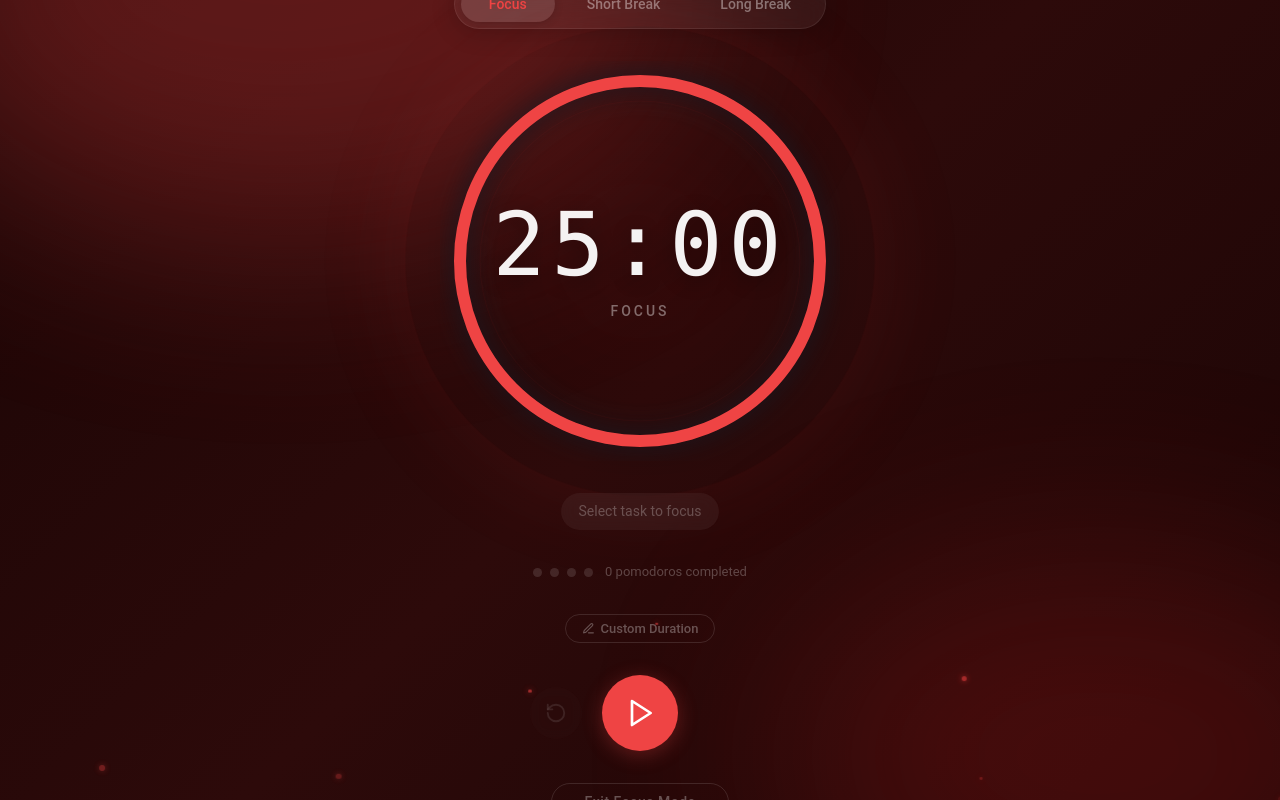
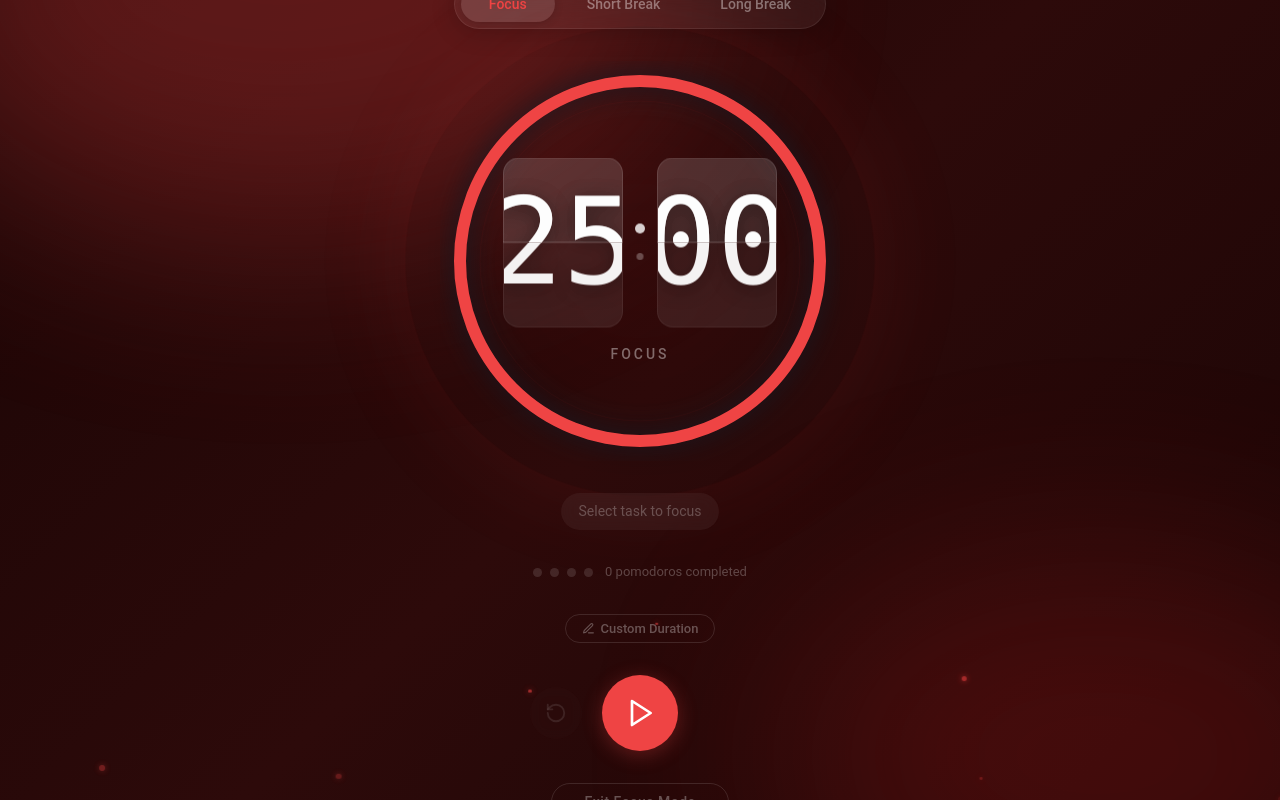
Before and after one commit to Choyeon/choyeon-todo, a Vue app: page /#/pomodoro-fullscreen in a window 1280 px wide. Built offline with nearby package versions, Linux system fonts and the light colour scheme.

Commit message:
feat: 优化翻转卡片+网页端全屏专注模式 - 纯色背景/GPU加速去抖动/浏览器全屏API/ESC退出

```diff
--- a/src/components/FlipCard.vue
+++ b/src/components/FlipCard.vue
@@ -14,7 +14,6 @@
         <span class="digit-bottom">{{ displayValue }}</span>
       </div>
     </div>
-    <div class="flip-card-shadow"></div>
   </div>
 </template>
 
@@ -31,17 +30,25 @@ const props = defineProps({
 const displayValue = ref(props.value)
 const nextValue = ref(props.value)
 const isFlipping = ref(false)
+let flipTimer = null
 
 watch(
   () => props.value,
   (newVal, oldVal) => {
     if (newVal !== oldVal) {
+      if (flipTimer) clearTimeout(flipTimer)
       nextValue.value = newVal
-      isFlipping.value = true
+      // Use double rAF to ensure DOM updates before animation
+      requestAnimationFrame(() => {
+        requestAnimationFrame(() => {
+          isFlipping.value = true
+        })
+      })
 
-      setTimeout(() => {
+      flipTimer = setTimeout(() => {
         displayValue.value = newVal
         isFlipping.value = false
+        flipTimer = null
       }, 600)
     }
   }
@@ -58,7 +65,7 @@ onMounted(() => {
   position: relative;
   width: 72px;
   height: 100px;
-  perspective: 600px;
+  perspective: 400px;
   font-family: var(--font-mono, 'SF Mono', 'Monaco', 'Courier New', monospace);
   font-variant-numeric: tabular-nums;
 }
@@ -68,9 +75,9 @@ onMounted(() => {
   width: 100%;
   height: 100%;
   transform-style: preserve-3d;
-  -webkit-transform-style: preserve-3d;
 }
 
+/* Center divider line */
 .flip-card-inner::before {
   content: '';
   position: absolute;
@@ -78,7 +85,7 @@ onMounted(() => {
   left: 0;
   right: 0;
   height: 2px;
-  background: rgba(0, 0, 0, 0.3);
+  background: rgba(0, 0, 0, 0.2);
   transform: translateY(-50%);
   z-index: 20;
   pointer-events: none;
@@ -89,12 +96,11 @@ onMounted(() => {
   width: 100%;
   height: 50%;
   overflow: hidden;
-  background: linear-gradient(
-    180deg,
-    var(--color-bg-tertiary) 0%,
-    var(--color-bg-secondary) 100%
-  );
-  border: 1px solid rgba(0, 0, 0, 0.08);
+  background: var(--color-bg-tertiary);
+  border: 1px solid rgba(0, 0, 0, 0.06);
+  /* GPU acceleration */
+  will-change: transform;
+  transform: translateZ(0);
 }
 
 .digit-top,
@@ -105,10 +111,9 @@ onMounted(() => {
   width: 100%;
   height: 200%;
   font-size: 68px;
-  font-weight: 200;
+  font-weight: 300;
   color: var(--color-text-primary);
   line-height: 1;
-  text-shadow: 0 1px 2px rgba(0, 0, 0, 0.1);
 }
 
 .digit-top {
@@ -119,17 +124,37 @@ onMounted(() => {
   transform: translateY(-50%);
 }
 
+/* Static layers - always visible */
 .flip-card-bottom-top {
   top: 0;
   border-radius: 16px 16px 0 0;
-  border-bottom: 1px solid rgba(0, 0, 0, 0.12);
+  border-bottom: none;
   z-index: 1;
 }
 
+.flip-card-top-bottom {
+  bottom: 0;
+  border-radius: 0 0 16px 16px;
+  border-top: none;
+  z-index: 1;
+}
+
+/* Animated top half - flips away */
+.flip-card-top-top {
+  top: 0;
+  border-radius: 16px 16px 0 0;
+  border-bottom: none;
+  transform-origin: bottom center;
+  z-index: 3;
+  backface-visibility: hidden;
+  -webkit-backface-visibility: hidden;
+}
+
+/* Animated bottom half - flips in from back */
 .flip-card-bottom-bottom {
   bottom: 0;
   border-radius: 0 0 16px 16px;
-  border-top: 1px solid rgba(0, 0, 0, 0.12);
+  border-top: none;
   transform-origin: top center;
   transform: rotateX(180deg);
   z-index: 2;
@@ -138,29 +163,13 @@ onMounted(() => {
   opacity: 0;
 }
 
-.flip-card-top-top {
-  top: 0;
-  border-radius: 16px 16px 0 0;
-  border-bottom: 1px solid rgba(0, 0, 0, 0.12);
-  transform-origin: bottom center;
-  z-index: 3;
-  backface-visibility: hidden;
-  -webkit-backface-visibility: hidden;
-}
-
-.flip-card-top-bottom {
-  bottom: 0;
-  border-radius: 0 0 16px 16px;
-  border-top: 1px solid rgba(0, 0, 0, 0.12);
-  z-index: 1;
-}
-
+/* Animation trigger */
 .flip-card.flip .flip-card-top-top {
-  animation: flipTopDown 0.6s ease-in-out forwards;
+  animation: flipTopDown 0.6s cubic-bezier(0.4, 0, 0.2, 1) forwards;
 }
 
 .flip-card.flip .flip-card-bottom-bottom {
-  animation: flipBottomUp 0.6s ease-in-out forwards;
+  animation: flipBottomUp 0.6s cubic-bezier(0.4, 0, 0.2, 1) forwards;
 }
 
 @keyframes flipTopDown {
@@ -168,10 +177,11 @@ onMounted(() => {
     transform: rotateX(0deg);
     opacity: 1;
   }
-  45% {
+  50% {
+    transform: rotateX(-90deg);
     opacity: 1;
   }
-  55% {
+  50.01% {
     opacity: 0;
   }
   100% {
@@ -185,31 +195,17 @@ onMounted(() => {
     transform: rotateX(180deg);
     opacity: 0;
   }
-  45% {
+  49.99% {
     opacity: 0;
   }
-  55% {
+  50% {
+    transform: rotateX(90deg);
     opacity: 1;
   }
   100% {
     transform: rotateX(0deg);
     opacity: 1;
   }
-}
-
-.flip-card-shadow {
-  position: absolute;
-  top: 4px;
-  left: 4px;
-  right: 4px;
-  bottom: 4px;
-  border-radius: 16px;
-  box-shadow:
-    0 8px 32px rgba(0, 0, 0, 0.2),
-    0 2px 8px rgba(0, 0, 0, 0.1),
-    inset 0 1px 0 rgba(255, 255, 255, 0.1);
-  pointer-events: none;
-  z-index: -1;
 }
 
 @media (max-width: 768px) {
--- a/src/components/PomodoroTimer.vue
+++ b/src/components/PomodoroTimer.vue
@@ -199,12 +199,7 @@
       </button>
     </div>
 
-    <button
-      v-if="isElectron"
-      class="fullscreen-btn"
-      @click="openFullscreen"
-      :title="$t('pomodoro.fullscreen')"
-    >
+    <button class="fullscreen-btn" @click="openFullscreen" :title="$t('pomodoro.fullscreen')">
       <Maximize2 :size="16" />
       <span>{{ $t('pomodoro.fullscreen') }}</span>
     </button>
@@ -261,6 +256,7 @@
 
 <script setup>
 import { computed, ref, watch, onMounted } from 'vue'
+import { useRouter } from 'vue-router'
 import { useTaskStore } from '../stores/taskStore'
 import { useSettingsStore } from '../stores/settingsStore'
 import { usePomodoroStore } from '../stores/pomodoroStore'
@@ -290,6 +286,7 @@ import {
 const taskStore = useTaskStore()
 const settingsStore = useSettingsStore()
 const pomodoroStore = usePomodoroStore()
+const router = useRouter()
 
 const isElectron = typeof window !== 'undefined' && !!window.electronAPI
 const showNoisePanel = ref(false)
@@ -340,6 +337,8 @@ const isDotFilled = (i) => {
 const openFullscreen = () => {
   if (window.electronAPI?.openPomodoroFullscreen) {
     window.electronAPI.openPomodoroFullscreen()
+  } else {
+    router.push('/pomodoro-fullscreen')
   }
 }
 
--- a/src/views/PomodoroFullscreenView.vue
+++ b/src/views/PomodoroFullscreenView.vue
@@ -55,7 +55,18 @@
           }"
         ></div>
         <div class="timer-display">
-          <span class="time-text">{{ pomodoroStore.formattedTime }}</span>
+          <div class="time-container">
+            <div class="time-unit">
+              <FlipCard :value="formattedMinutes" />
+            </div>
+            <span class="time-separator">
+              <span class="dot"></span>
+              <span class="dot"></span>
+            </span>
+            <div class="time-unit">
+              <FlipCard :value="formattedSeconds" />
+            </div>
+          </div>
           <span class="mode-label">{{ $t('pomodoro.' + pomodoroStore.currentMode) }}</span>
         </div>
       </div>
@@ -131,20 +142,33 @@
 
 <script setup>
 import { computed, watch, onMounted } from 'vue'
+import { useRouter } from 'vue-router'
 import { useTaskStore } from '../stores/taskStore'
 import { useSettingsStore } from '../stores/settingsStore'
 import { usePomodoroStore } from '../stores/pomodoroStore'
 import { Timer, Play, Pause, RotateCcw, Edit3 } from '@lucide/vue'
+import FlipCard from '../components/FlipCard.vue'
 
 const taskStore = useTaskStore()
 const settingsStore = useSettingsStore()
 const pomodoroStore = usePomodoroStore()
+const router = useRouter()
 
 const circumference = 2 * Math.PI * 180
 
 const progressOffset = computed(
   () => circumference * (1 - pomodoroStore.timeLeft / pomodoroStore.totalTime)
 )
+
+const formattedMinutes = computed(() => {
+  const minutes = Math.floor(pomodoroStore.timeLeft / 60)
+  return String(minutes).padStart(2, '0')
+})
+
+const formattedSeconds = computed(() => {
+  const seconds = pomodoroStore.timeLeft % 60
+  return String(seconds).padStart(2, '0')
+})
 
 const getParticleStyle = (_) => {
   const size = 2 + Math.random() * 4
@@ -172,12 +196,30 @@ const isDotFilled = (i) => {
 const exitFullscreen = () => {
   if (window.electronAPI?.closePomodoroFullscreen) {
     window.electronAPI.closePomodoroFullscreen()
+  } else {
+    if (document.fullscreenElement) {
+      document.exitFullscreen().catch(() => {})
+    }
+    router.push('/pomodoro')
   }
 }
 
 onMounted(async () => {
   pomodoroStore.setupWatchers(watch)
   pomodoroStore.initElectronMode()
+
+  // Web 端请求浏览器原生全屏
+  if (!window.electronAPI) {
+    const el = document.documentElement
+    if (el.requestFullscreen) {
+      el.requestFullscreen().catch(() => {})
+    }
+    // ESC 键退出
+    const handleKeydown = (e) => {
+      if (e.key === 'Escape') exitFullscreen()
+    }
+    document.addEventListener('keydown', handleKeydown)
+  }
 })
 
 // 子窗口不清理主窗口的定时器
@@ -481,18 +523,76 @@ onMounted(async () => {
   left: 50%;
   transform: translate(-50%, -50%);
   text-align: center;
+  display: flex;
+  flex-direction: column;
+  align-items: center;
+  gap: 16px;
 }
 
-.time-text {
-  display: block;
-  font-size: 88px;
+.time-container {
+  display: flex;
+  align-items: center;
+  gap: 12px;
+}
+
+/* 全屏模式翻转卡片放大 */
+.time-container :deep(.flip-card) {
+  width: 120px;
+  height: 170px;
+}
+
+.time-container :deep(.flip-card-card) {
+  background: rgba(255, 255, 255, 0.08);
+  border-color: rgba(255, 255, 255, 0.06);
+}
+
+.time-container :deep(.digit-top),
+.time-container :deep(.digit-bottom) {
+  font-size: 120px;
   font-weight: 200;
   color: rgba(255, 255, 255, 0.95);
-  font-family: var(--font-mono, var(--font-body));
-  letter-spacing: 6px;
-  line-height: 1;
-  margin-bottom: 12px;
   text-shadow: 0 4px 20px rgba(0, 0, 0, 0.3);
+}
+
+.time-container :deep(.flip-card-inner::before) {
+  background: rgba(255, 255, 255, 0.15);
+}
+
+.time-unit {
+  display: flex;
+  flex-direction: column;
+  align-items: center;
+}
+
+.time-separator {
+  display: flex;
+  flex-direction: column;
+  align-items: center;
+  gap: 18px;
+}
+
+.time-separator .dot {
+  width: 10px;
+  height: 10px;
+  border-radius: 50%;
+  background: rgba(255, 255, 255, 0.9);
+  animation: separatorPulse 1s ease-in-out infinite;
+}
+
+.time-separator .dot:nth-child(2) {
+  animation-delay: 0.5s;
+}
+
+@keyframes separatorPulse {
+  0%,
+  100% {
+    opacity: 0.9;
+    transform: scale(1);
+  }
+  50% {
+    opacity: 0.3;
+    transform: scale(0.7);
+  }
 }
 
 .mode-label {
```
